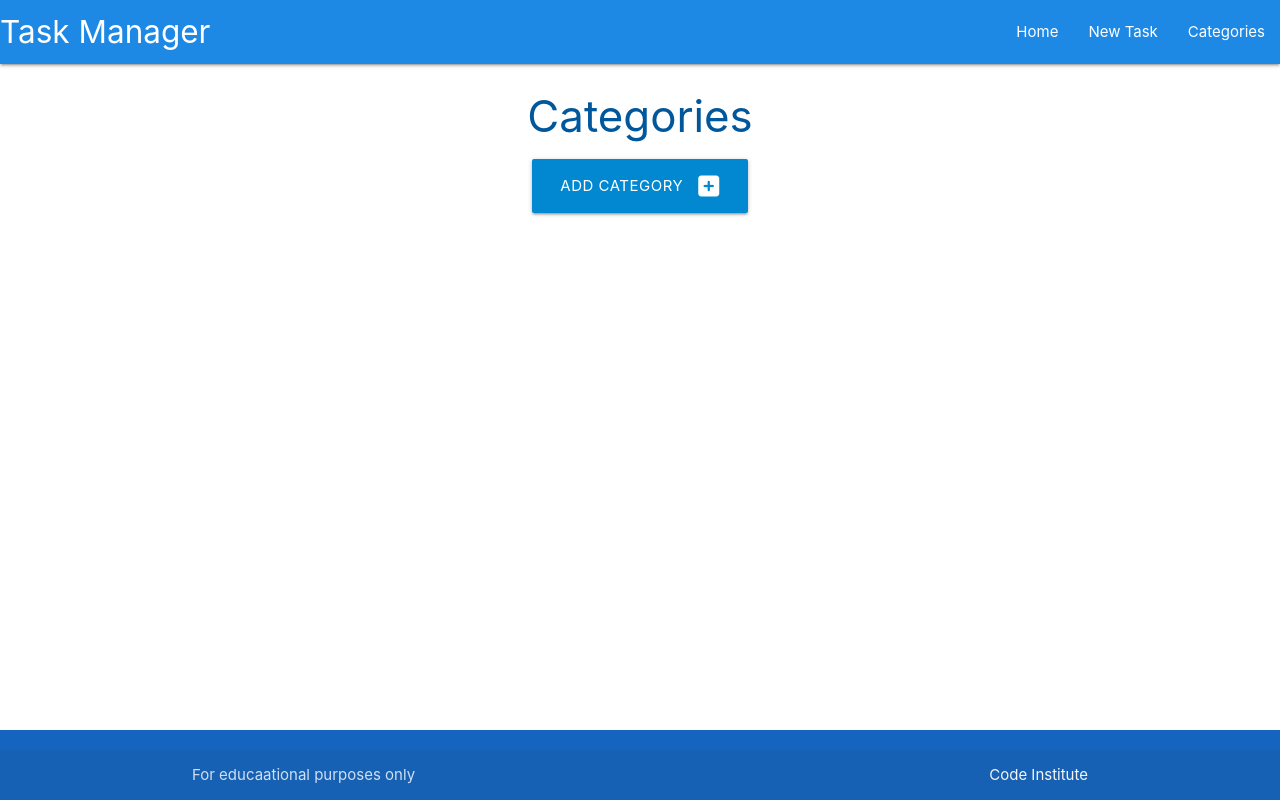
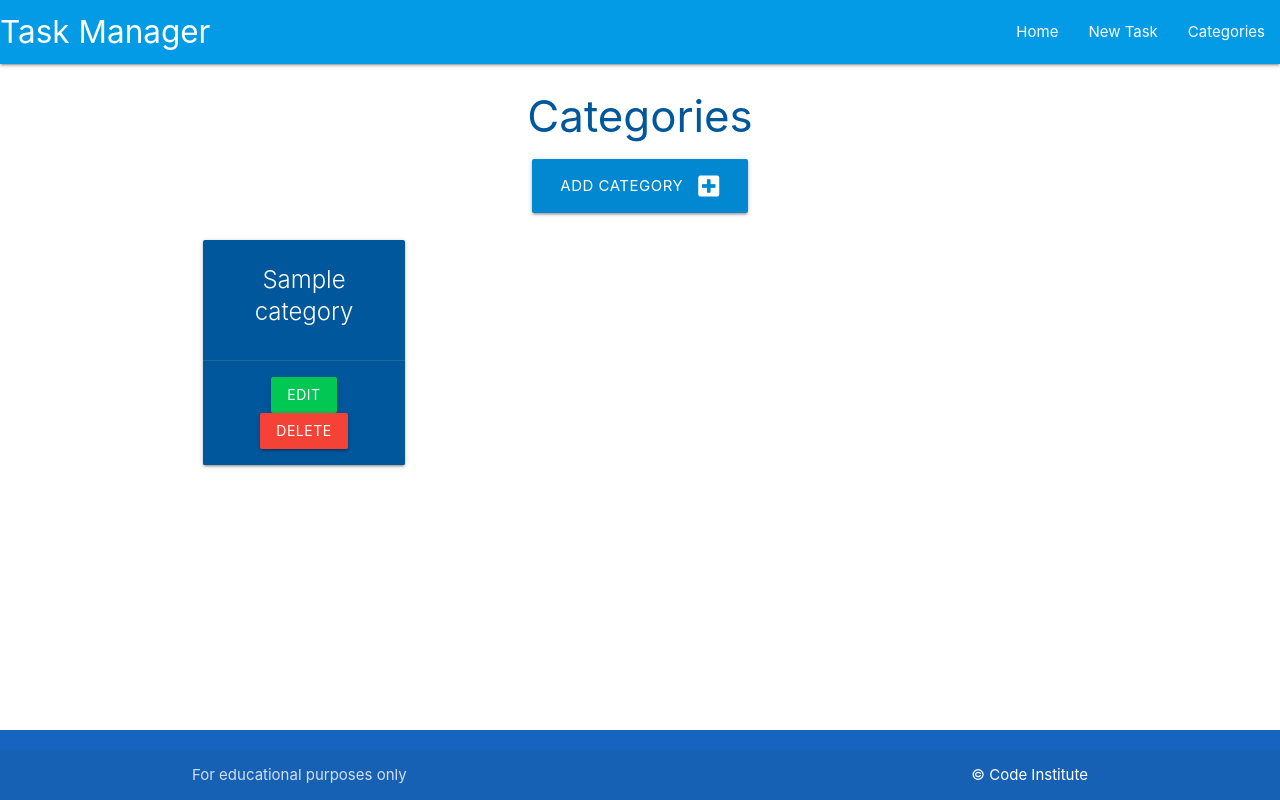
Before and after one commit to Wulle91/taskmanager, a Flask app: page /categories in a window 1280 px wide. Run offline with Flask 3, Linux system fonts and the light colour scheme; tables that the repository leaves empty hold one stand-in row (values such as "Sample post"); some libraries are stand-ins or nearby versions.

Commit message:
Add add_categories

```diff
--- a/taskmanager/__init__.py
+++ b/taskmanager/__init__.py
@@ -1,8 +1,6 @@
 import os
 from flask import Flask
 from flask_sqlalchemy import SQLAlchemy
-
-
 if os.path.exists("env.py"):
     import env  # noqa
 
--- a/taskmanager/routes.py
+++ b/taskmanager/routes.py
@@ -7,15 +7,18 @@ from taskmanager.models import Category, Task
 def home():
     return render_template("tasks.html")
 
+
 @app.route("/categories")
 def categories():
-    return render_template("categories.html")
+    categories = list(Category.query.order_by(Category.category_name).all())
+    return render_template("categories.html", categories=categories)
 
-@app.route("/add_category")
+
+@app.route("/add_category", methods=["GET", "POST"])
 def add_category():
     if request.method == "POST":
-        category = Category(category_name = request.form.get("category_name"))
-        db.session.add()
+        category = Category(category_name=request.form.get("category_name"))
+        db.session.add(category)
         db.session.commit()
         return redirect(url_for("categories"))
     return render_template("add_category.html")
--- a/taskmanager/templates/base.html
+++ b/taskmanager/templates/base.html
@@ -1,31 +1,39 @@
 <!DOCTYPE html>
 <html lang="en">
 <head>
+
     <meta charset="UTF-8">
     <meta http-equiv="X-UA-Compatible" content="IE=edge">
     <meta name="viewport" content="width=device-width, initial-scale=1.0">
-    <script src="https://kit.fontawesome.com/bdf8758658.js" crossorigin="anonymous"></script>
-    <link rel="stylesheet" href="https://cdnjs.cloudflare.com/ajax/libs/materialize/1.0.0/css/materialize.min.css">
+    <link rel="stylesheet" href="https://cdnjs.cloudflare.com/ajax/libs/font-awesome/5.15.3/css/all.min.css"
+        integrity="sha512-iBBXm8fW90+nuLcSKlbmrPcLa0OT92xO1BIsZ+ywDWZCvqsWgccV3gFoRBv0z+8dLJgyAHIhR35VZc2oM/gI1w=="
+        crossorigin="anonymous" referrerpolicy="no-referrer">
+    <link rel="stylesheet" href="https://cdnjs.cloudflare.com/ajax/libs/materialize/1.0.0/css/materialize.min.css"
+        type="text/css">
     <link rel="stylesheet" href="{{ url_for('static', filename='css/style.css') }}" type="text/css">
     <title>Task Manager</title>
 </head>
+
 <body>
+
     <header>
-        <nav class="blue darken-1">
+        <!-- top navbar -->
+        <nav class="light-blue darken-1">
             <div class="nav-wrapper">
             <a href="{{ url_for('home') }}" class="brand-logo">Task Manager</a>
-            <a href="#" data-target="mobile-demo" class="sidenav-trigger"><i class="fas fa-bars">menu</i></a>
+            <a href="#" data-target="mobile-demo" class="sidenav-trigger"><i class="fas fa-bars"></i></a>
             <ul class="right hide-on-med-and-down">
                 <li><a href="{{ url_for('home') }}">Home</a></li>
-                <li><a href="#">New Task</a></li>
+                <li><a href="">New Task</a></li>
                 <li><a href="{{ url_for('categories') }}">Categories</a></li>
             </ul>
             </div>
         </nav>
 
+        <!-- mobile sidenav -->
         <ul class="sidenav" id="mobile-demo">
             <li><a href="{{ url_for('home') }}">Home</a></li>
-            <li><a href="#">New Task</a></li>
+            <li><a href="">New Task</a></li>
             <li><a href="{{ url_for('categories') }}">Categories</a></li>
         </ul>
     </header>
@@ -37,13 +45,15 @@
 
     <footer class="page-footer blue darken-3">
         <div class="footer-copyright">
-          <div class="container">
-          For educaational purposes only
-          <a class="grey-text text-lighten-4 right" href="https://codeinstitute.net" target="_blank">Code Institute</a>
-          </div>
+            <div class="container">
+                For educational purposes only
+                <a class="white-text right" href="https://codeinstitute.net" target="_blank">&copy; Code Institute</a>
+            </div>
         </div>
-      </footer>
+    </footer>
+
     <script src="https://cdnjs.cloudflare.com/ajax/libs/materialize/1.0.0/js/materialize.min.js"></script>
     <script src="{{ url_for('static', filename='js/script.js') }}"></script>
+
 </body>
 </html>
--- a/taskmanager/templates/categories.html
+++ b/taskmanager/templates/categories.html
@@ -5,10 +5,26 @@
 
 <div class="row">
     <div class="col s12 center-align">
-        <a href="{{ url_for('add_category')}}" class="btn-large light-blue darken-2">
+        <a href="{{ url_for('add_category') }}" class="btn-large light-blue darken-2">
             Add Category <i class="fas fa-plus-square right"></i>
         </a>
     </div>
 </div>
 
+<div class="row">
+    {% for category in categories %}
+    <div class="col s12 m6 l3">
+        <div class="card light-blue darken-4 center-align">
+            <div class="card-content white-text">
+                <span class="card-title">{{ category.category_name }}</span>
+            </div>
+            <div class="card-action">
+                <a href="#" class="btn green accent-4">Edit</a>
+                <a href="#" class="btn red">Delete</a>
+            </div>
+        </div>
+    </div>
+    {% endfor %}
+</div>
+
 {% endblock %}
```
Also changed, not shown: taskmanager/templates/add_category.html (+7 -6 lines).
